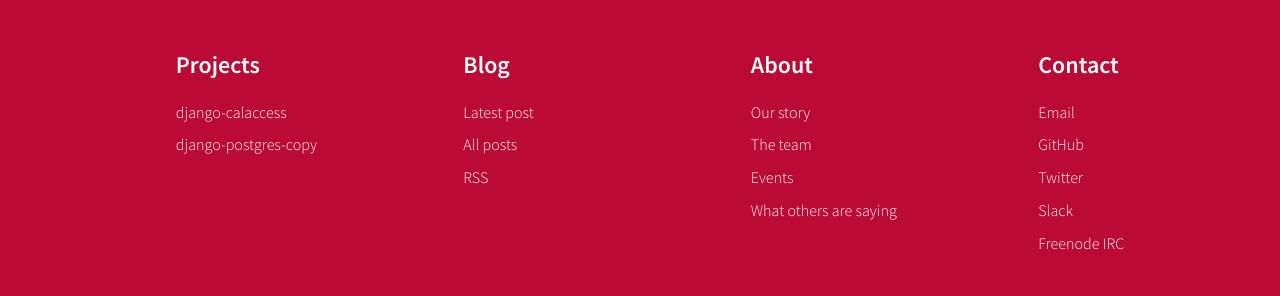
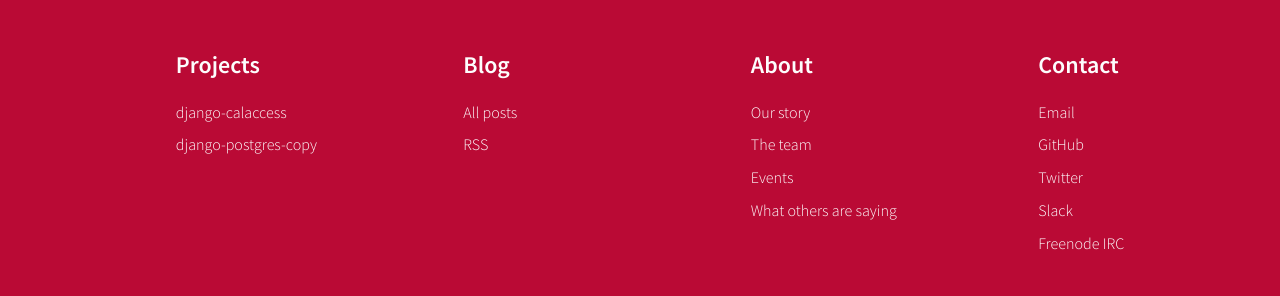
Before and after one commit to palewire/californiacivicdata.org, a Jekyll site: the page built from index.html, in a window 1280 px wide. Shown: the part 1208-1504 px from the top of the page. Built offline with Jekyll 4.4.1, drawn with Linux system fonts in a browser that asks for light colours.

Commit message:
Update footer.html

```diff
--- a/_includes/footer.html
+++ b/_includes/footer.html
@@ -14,7 +14,6 @@
       <div class="col-md-2 col-md-offset-1 col-sm-5 col-sm-offset-1 col-xs-6">
         <h3>Blog</h3>
         <ul>
-          <li><a href="{{ site.posts.first.url }}">Latest post</a></li>
           <li><a href="/archive/">All posts</a></li>
           <li><a href="/archive/latest.xml">RSS</a></li>
         </ul>
```
